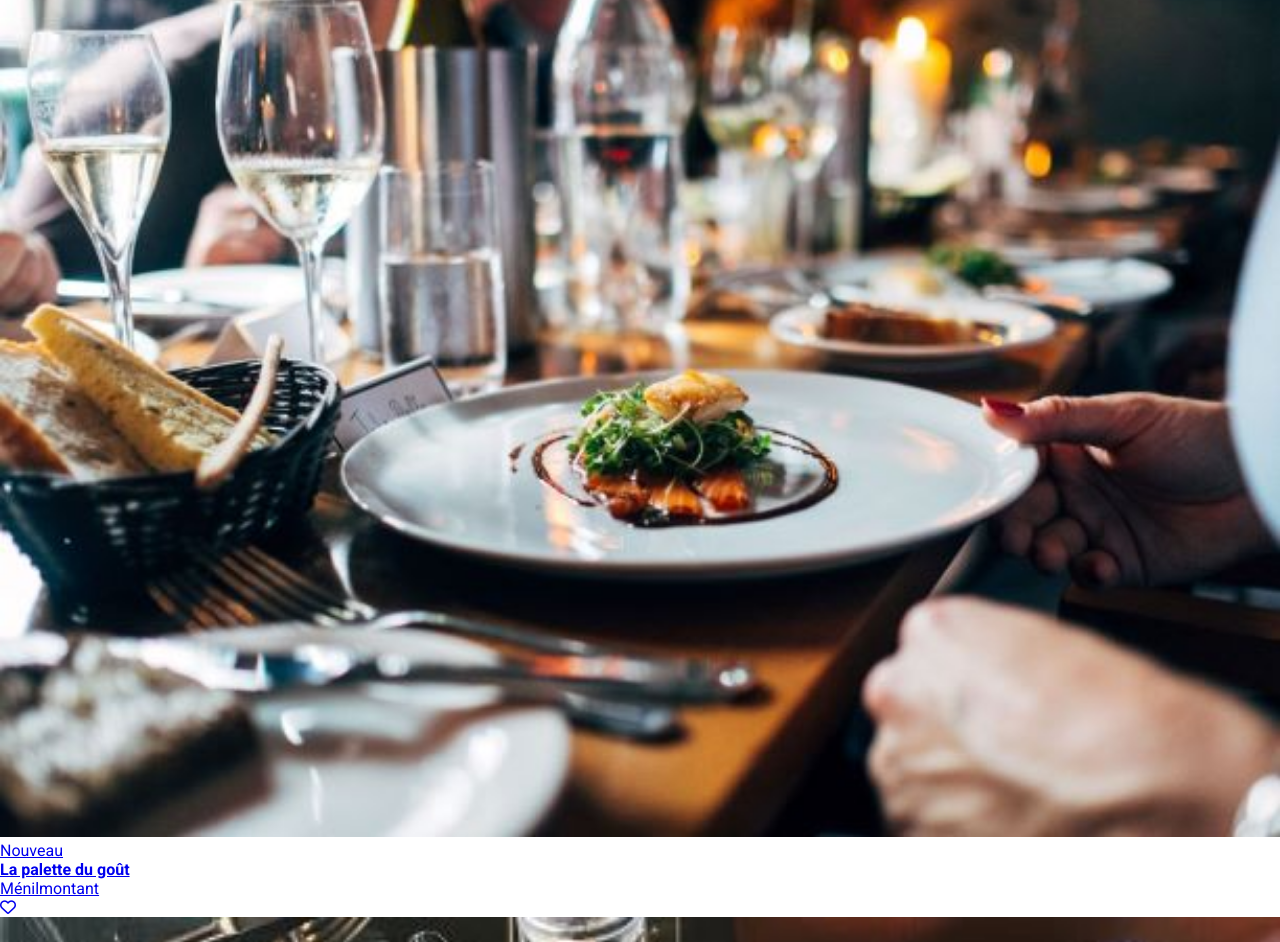
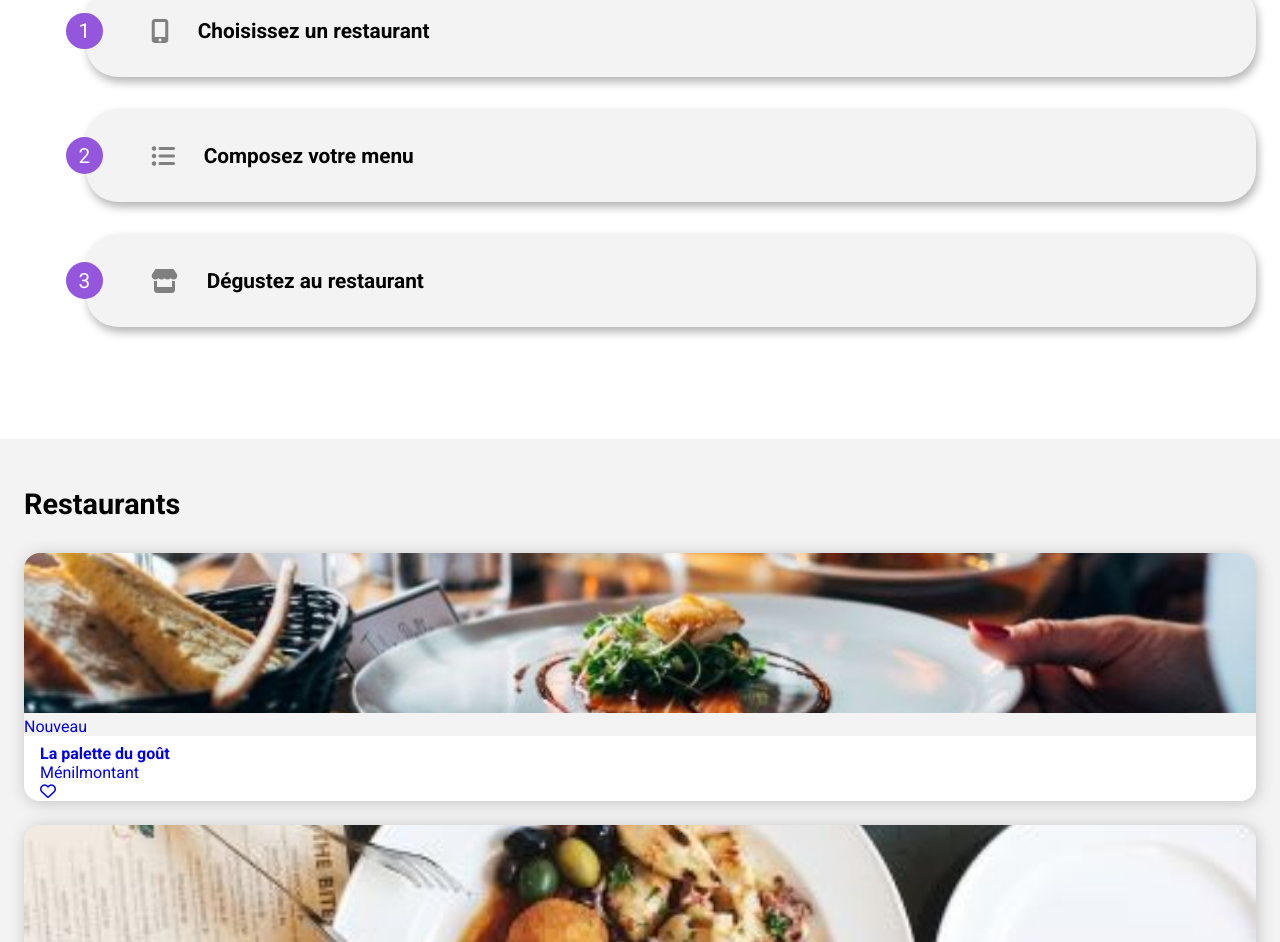
Before and after one commit to elodie-baeza/ElodieBaeza_3_09042021, a website: page index.html in a window 1280 px wide. Shown: the part 549-1491 px from the top of the page. Drawn offline with Linux system fonts and the light colour scheme; a web font is replaced by a local one.

Commit message:
Acceuil page fixed without card

```diff
--- a/index.html
+++ b/index.html
@@ -17,74 +17,77 @@
             <i class="fa fa-map-marker" aria-hidden="true"></i>
             <strong>Paris, Belleville</strong>
         </div>
-        <div class="tags">
+        <div class="part">
             <h2><strong>Réservez le menu qui vous convient</strong></h2>
             <p>Découvrez des restaurants d'exception, sélectionnés par nos soins.</p>
             <button class="btn"> Explorer nos restaurants </button>
         </div>
     </header>
     <main>
-        <nav>
-            <header class="title">
+        <nav class="part">
+            <header class="part__title">
                 <h1>Fonctionnement</h1>
             </header>
-            <ol class="step">
+            <ul class="step">
                 <li class="step__nbr">
+                    <p>1</p>
                     <i id="restaurant" class="fa fa-mobile" aria-hidden="true"></i>
                     <strong class="step__title"> Choisissez un restaurant </strong>
                 </li>
                 <li class="step__nbr">
+                    <p>2</p>
                     <i class="fa fa-list-ul" aria-hidden="true"></i>
                     <strong class="step__title"> Composez votre menu </strong>
                 </li>
                 <li class="step__nbr">
+                    <p>3</p>
                     <i class="fa fa-store" aria-hidden="true"></i>
                     <strong class="step__title"> Dégustez au restaurant </strong>
                 </li>
-            </ol>
+            </ul>
         </nav>
         <section>
             <header class="title">
                 <h2> Restaurants </h2>
             </header>
-            <a href="#" class="card">
-                <figure>
+            <a href="#">
+                <figure class="card card--new">
                     <img class="card__picture" src="./public/img/restaurants/jay-wennington-N_Y88TWmGwA-unsplash.jpg" alt="La palette du goût">
                     <p>Nouveau</p>
-                    <figcaption class="card__label">
+                    <figcaption>
                         <strong>La palette du goût</strong>
                         <p>Ménilmontant</p>
                         <i class="fa fa-heart-o" aria-hidden="true"></i>
                     </figcaption>
                 </figure>
             </a>
-            <a href="#" class="card">
-                <figure>
+            <a href="#">
+                <figure class="card card--new">
                     <img class="card__picture" src="./public/img/restaurants/stil-u2Lp8tXIcjw-unsplash.jpg" alt="La note enchantée">
                     <p>Nouveau</p>
-                    <figcaption class="card__label">
+                    <figcaption>
                         <strong>La note enchantée</strong>
                         <p>Charonne</p>
                         <i class="fa fa-heart-o" aria-hidden="true"></i>
                     </figcaption>
                 </figure>
             </a>
-            <a href="#" class="card">
-                <figure>
+            <a href="#">
+                <figure class="card">
                     <img class="card__picture" src="./public/img/restaurants/toa-heftiba-DQKerTsQwi0-unsplash.jpg" alt="A la française">
                     <p>Nouveau</p>
-                    <figcaption class="card__label">
+                    <figcaption>
                         <strong>A la française</strong>
                         <p>Cité rouge</p>
                         <i class="fa fa-heart-o" aria-hidden="true"></i>
                     </figcaption>
                 </figure>
             </a>
-            <a href="#" class="card">
-                <figure>
+            <a href="#">
+                <figure class="card">
                     <img class="card__picture" src="./public/img/restaurants/louis-hansel-shotsoflouis-qNBGVyOCY8Q-unsplash.jpg" alt="Le délice des sens">
                     <p>Nouveau</p>
-                    <figcaption class="card__label">
+                    <figcaption>
                         <strong>Le délice des sens</strong>
                         <p>Folie-Méricourt</p>
                         <i class="fa fa-heart-o" aria-hidden="true"></i>
@@ -93,9 +96,9 @@
             </a>
         </section>
     </main>
-    <!-- <footer>
+    <footer>
         <header>
-            <h1 class="logo">ohmyfood</h1>
+            <p class="logo">ohmyfood</p>
         </header>
         <nav class="list">
             <ul>
@@ -119,6 +122,6 @@
                 </li>
             </ul>
         </nav>
-    </footer> -->
+    </footer>
 </body>
 </html>
--- a/sass/base/_base.scss
+++ b/sass/base/_base.scss
@@ -20,7 +20,6 @@ ul li {
     list-style-type: none;
 }
 
-img{
-    object-fit: cover;
-    width: 100%;
+a{
+    text-decoration: none;
 }
--- a/sass/layout/_container.scss
+++ b/sass/layout/_container.scss
@@ -0,0 +1,7 @@
+section {
+    background: $colour-light-grey;
+    @include part;
+    .title{
+        @include title;
+    }
+}
--- /dev/null
+++ b/sass/layout/_figure.scss
@@ -0,0 +1,19 @@
+.card{
+    // display: flex;
+    margin-bottom: 1.5rem;
+    box-shadow: 0.1rem 0.1rem 1rem lighten(grey, 25%);
+    border-radius: 1rem;
+        img{
+            object-fit: cover;
+            width: 100%;
+            height: 10rem;
+            border-radius: 1rem 1rem 0 0;
+        }
+        figcaption{
+            background: white;
+            padding: 0.5rem 0 0 1rem;
+            position: relative;
+            bottom: 0;
+            border-radius: 0 0 1rem 1rem;
+        }
+}
--- /dev/null
+++ b/sass/layout/_footer.scss
@@ -0,0 +1,22 @@
+footer{
+    padding-top: 1rem;
+    padding-bottom: 2rem;
+    padding-left: 1.5rem;
+    padding-right: 1.5rem;
+    background: rgb(48, 48, 48);
+    .logo{
+        font-size: 1.3rem;
+        padding-bottom: 1rem;
+        color: white;
+    }
+    li{
+        font-size: 1.1rem;
+        padding-bottom: 0.7rem;
+    }
+    a, i{
+        color: white;
+    }
+    i{
+        width: 2rem;
+    }
+}
--- a/sass/layout/_header.scss
+++ b/sass/layout/_header.scss
@@ -14,9 +14,9 @@ body>header {
                     margin-right: 1rem;
                 }
         }
-        .tags{
+        .part{
+            @include part;
             background: whitesmoke;
-            padding-top: 3rem;
             h2{
                 font-size: 1.8rem;
                 margin: 0 5rem 0 5rem;
@@ -27,7 +27,6 @@ body>header {
             }
             button.btn{
                 @include btn;
-                    margin-bottom: 5rem;
             }
         }
 }
--- a/sass/layout/_nav.scss
+++ b/sass/layout/_nav.scss
@@ -0,0 +1,14 @@
+main nav{
+    @include part;
+    ul{
+        display: flex;
+        flex-wrap: wrap;
+        justify-content: flex-end;
+    }
+    header.part__title{
+        @include title;
+    }
+    li.step__nbr{
+        @include step__nbr;
+    }
+}
--- a/sass/main.scss
+++ b/sass/main.scss
@@ -12,6 +12,8 @@
 @import "./layout/nav";
 @import "./layout/container";
 @import "./layout/form";
+@import "./layout/figure";
+@import "./layout/footer";
 
 
 @import "./pages/menu";
--- a/sass/utils/_mixins.scss
+++ b/sass/utils/_mixins.scss
@@ -6,3 +6,40 @@
     color: $colour-white;
     background: linear-gradient($colour-secondary, $colour-primary);
 }
+
+@mixin title {
+    font-size: 1.2rem;
+    padding-bottom: 2rem;
+}
+
+@mixin part{
+    padding-top: 3rem;
+    padding-bottom: 5rem;
+    padding-left: 1.5rem;
+    padding-right: 1.5rem;
+}
+
+@mixin step__nbr {
+    display: flex;
+    align-items: center;
+    width: 95%;
+    padding: 1.75rem;
+    background: $colour-light-grey;
+    margin-bottom: 2rem;
+    font-size: 1.3rem;
+    border-radius: 2rem;
+    box-shadow: 2px 5px 10px lighten(grey, 20%);
+        p{
+            color: white;
+            background: $colour-primary;
+            padding: 0.4rem 0.8rem 0.4rem 0.8rem;
+            border-radius: 2rem;
+            position: relative;
+            right: 3rem;
+        }
+        i{
+            color: grey;
+            padding-right: 1.8rem;
+            font-size: 1.5rem;
+        }
+}
--- a/sass/utils/_variables.scss
+++ b/sass/utils/_variables.scss
@@ -2,4 +2,4 @@ $colour-primary: #9356DC;
 $colour-secondary: #FF79DA;
 $colour-tertiary: #99E2D0;
 $colour-white: #fff;
-$colour-city-bar: lighten(grey, 42%);
+$colour-light-grey: lighten(grey, 45%);
```
Also changed, not shown: public/css/style.css, sass/main.css, 2 other files. Lines whose indentation alone changed are shown as unchanged.
